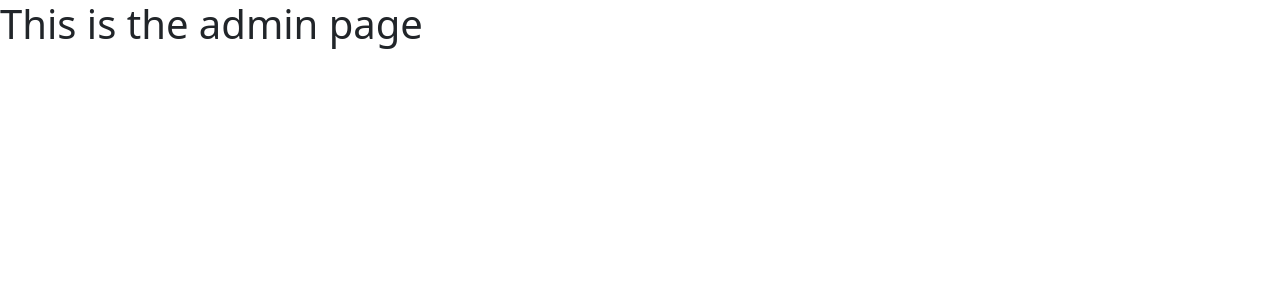
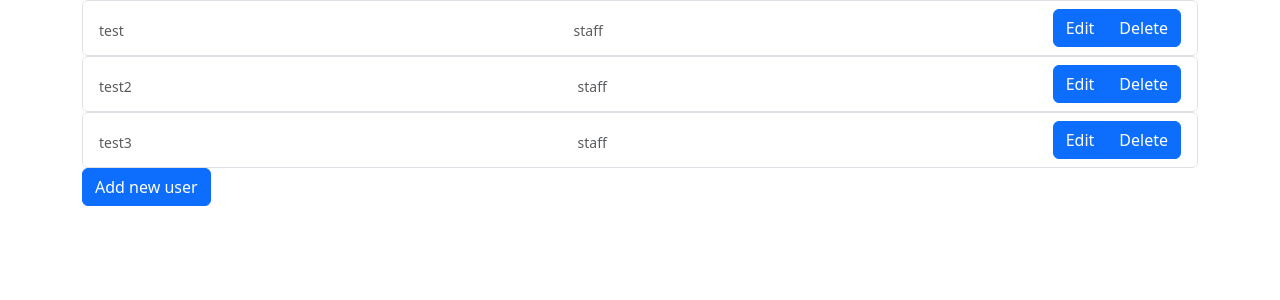
Before and after one commit to hungdojan/PIS_Project, a React (Create React App) app in the folder pis-frontend/: page /admin in a window 1280 px wide. Shown: the top 300 px of the page. Built offline with nearby package versions, Linux system fonts and the light colour scheme.

Commit message:
Login and Admin page

```diff
--- /dev/null
+++ b/pis-frontend/src/pages/adminPage/AdminPage.css
@@ -0,0 +1,5 @@
+.user-list-item {
+    display: flex;
+    justify-content: space-between;
+    align-items: center;
+}
--- a/pis-frontend/src/pages/adminPage/index.jsx
+++ b/pis-frontend/src/pages/adminPage/index.jsx
@@ -1,16 +1,233 @@
-import { useEffect } from 'react';
+import { useEffect, useState } from 'react';
+import './AdminPage.css';
+import {
+  Container,
+  Button,
+  ListGroupItem,
+  ListGroup,
+  FormText,
+  Modal,
+  Form,
+  ButtonGroup,
+} from 'react-bootstrap';
 
-// TODO:
-const AdminPage = () => {
+const RegisteredWindow = (props) => {
+  const [user, setUser] = useState({
+    id: 0,
+    username: '',
+    password: '',
+    role: 'staff',
+  });
+
   useEffect(() => {
-    document.title = 'Admin page';
-  }, []);
+    setUser(props.selectedUser);
+  }, [props]);
+
+  const handleClose = (event) => {
+    props.onSave(event.target.id === 'save', user);
+    setUser({
+      id: 0,
+      username: '',
+      password: '',
+      role: 'staff',
+    });
+    props.setShow(false);
+  };
+
+  const handleUsernameChange = (event) => {
+    setUser({
+      ...user,
+      username: event.target.value,
+    });
+    console.log(user);
+  };
+  const handlePasswordChange = (event) => {
+    setUser({
+      ...user,
+      password: event.target.value,
+    });
+  };
+  const handleRoleChange = (event) => {
+    setUser({
+      ...user,
+      role: event.target.value,
+    });
+  };
+
+  // console.log(user.id);
 
   return (
     <>
-      <h1>This is the admin page</h1>
+      <Modal
+        show={props.show}
+        onHide={handleClose}
+        backdrop="static"
+        onEscapeKeyDown={(event) => {
+          event.preventDefault();
+        }}
+      >
+        <Modal.Header>
+          <Modal.Title>User info</Modal.Title>
+        </Modal.Header>
+        <Modal.Body key={'modal-body-' + user.id}>
+          <Form>
+            <Form.Group className="mb-3" controlId="username-input">
+              <Form.Label>Username</Form.Label>
+              <Form.Control
+                type="text"
+                placeholder="Username"
+                autoFocus
+                onChange={handleUsernameChange}
+                value={user.username}
+                key={user.id + '-username'}
+              />
+            </Form.Group>
+            <Form.Group className="mb-3" controlId="role-select">
+              <Form.Label>Role</Form.Label>
+              <Form.Select onChange={handleRoleChange} value={user.role}>
+                <option value="admin">admin</option>
+                <option value="manager">manager</option>
+                <option value="chef">chef</option>
+                <option value="staff">staff</option>
+              </Form.Select>
+            </Form.Group>
+            <Form.Group className="mb-3" controlId="password-input">
+              <Form.Label>Password</Form.Label>
+              <Form.Control
+                type="password"
+                placeholder="Password"
+                onChange={handlePasswordChange}
+                value={user.password}
+                key={user.id + '-password'}
+              />
+            </Form.Group>
+          </Form>
+        </Modal.Body>
+        <Modal.Footer>
+          <Button variant="secondary" onClick={handleClose} id="close">
+            Close
+          </Button>
+          <Button variant="primary" onClick={handleClose} id="save">
+            Save Changes
+          </Button>
+        </Modal.Footer>
+      </Modal>
     </>
   );
 };
 
+const UserList = (props) => {
+  const user = props.user;
+  const handleOnEdit = props.handleOnEdit;
+  const handleOnDelete = props.handleOnDelete;
+  return (
+    <ListGroup>
+      <ListGroupItem key={'item' + user.username}>
+        <div className="user-list-item">
+          <FormText>{user.username}</FormText>
+          <FormText>{user.role}</FormText>
+          <ButtonGroup>
+            <Button id={user.id} onClick={handleOnEdit}>
+              Edit
+            </Button>
+            <Button id={user.id} onClick={handleOnDelete}>
+              Delete
+            </Button>
+          </ButtonGroup>
+        </div>
+      </ListGroupItem>
+    </ListGroup>
+  );
+};
+
+const AdminPage = () => {
+  const [users, setUsers] = useState([]);
+  const [show, setShow] = useState(false);
+  const [selectedUser, setSelectedUser] = useState({
+    id: 0,
+    username: '',
+    password: '',
+    role: 'staff',
+  });
+  const [lastID, setLastID] = useState(0);
+
+  useEffect(() => {
+    document.title = 'Admin page';
+    const tempUsers = [
+      { id: 1, username: 'test', role: 'staff', password: 'pass1' },
+      { id: 2, username: 'test2', role: 'staff', password: 'pass2' },
+      { id: 3, username: 'test3', role: 'staff', password: 'pass3' },
+    ];
+    setUsers(tempUsers);
+    setLastID(Math.max(...tempUsers.map((a) => a.id)) + 1);
+  }, []);
+
+  // console.log(lastID);
+
+  const handleOnEdit = (event) => {
+    const row = parseInt(event.target.id);
+    const index = users.findIndex((item) => item.id === row);
+    setSelectedUser(users[index]);
+    setShow(true);
+  };
+
+  const handleOnDelete = (event) => {
+    const row = parseInt(event.target.id);
+    setUsers(users.filter((item) => item.id !== row));
+  };
+
+  const registerUserButtonOnClick = (event) => {
+    setSelectedUser({
+      id: lastID,
+      username: '',
+      password: '',
+      role: 'staff',
+    });
+    setShow(true);
+  };
+
+  const handleOnSave = (save, user) => {
+    if (!save) {
+      return;
+    }
+    console.log(lastID);
+    console.log(user.id);
+    if (lastID === user.id) {
+      users.push(user);
+      setLastID(lastID + 1);
+    } else {
+      const index = users.findIndex((item) => item.id === user.id);
+      users[index] = {
+        ...user,
+      };
+    }
+    setSelectedUser({
+      id: lastID,
+      username: '',
+      password: '',
+      role: 'staff',
+    });
+  };
+
+  return (
+    <Container>
+      {users.map((user) => (
+        <UserList
+          user={user}
+          handleOnEdit={handleOnEdit}
+          handleOnDelete={handleOnDelete}
+          key={user.id}
+        />
+      ))}
+      <Button onClick={registerUserButtonOnClick}>Add new user</Button>
+      <RegisteredWindow
+        show={show}
+        setShow={setShow}
+        onSave={handleOnSave}
+        selectedUser={selectedUser}
+      />
+    </Container>
+  );
+};
+
 export default AdminPage;
--- a/pis-frontend/src/pages/login/LoginPage.css
+++ b/pis-frontend/src/pages/login/LoginPage.css
@@ -0,0 +1,20 @@
+
+.login-container {
+    flex-direction: column;
+    display: flex;
+    align-items: center;
+    justify-content: center;
+    height: 100vh;
+    width: 70%;
+
+}
+
+.login-label {
+    font-size: xx-large;
+}
+
+.submit-container {
+    display: flex;
+    align-items: center;
+    justify-content: center;
+}
--- a/pis-frontend/src/pages/login/index.jsx
+++ b/pis-frontend/src/pages/login/index.jsx
@@ -1,11 +1,76 @@
-import { useEffect } from 'react';
+import { useEffect, useState } from 'react';
+import { useNavigate } from 'react-router-dom';
 import './LoginPage.css';
+import Form from 'react-bootstrap/Form';
+import Button from 'react-bootstrap/Button';
+import Container from 'react-bootstrap/Container';
+import Alert from 'react-bootstrap/Alert';
 
 const LoginPage = () => {
+  const [username, setUsername] = useState('');
+  const [password, setPassword] = useState('');
+  const [error, setError] = useState(false);
+  const navigate = useNavigate();
+
   useEffect(() => {
     document.title = 'Login Page';
   }, []);
-  return <div className="login-container">This is a login page</div>;
+
+  const handleUsernameChange = (event) => {
+    setUsername(event.target.value);
+  };
+
+  const handlePasswordChange = (event) => {
+    setPassword(event.target.value);
+  };
+
+  const validate = () => {
+    return username === 'admin' && password === 'admin';
+  };
+
+  const handleSubmit = (event) => {
+    if (validate() === false) {
+      event.preventDefault();
+      setError(true);
+    } else {
+      navigate('/');
+    }
+  };
+  return (
+    <Container fluid className="mb-3 login-container">
+      <label className="mb-3 login-label">Login Page</label>
+      <Form onSubmit={handleSubmit}>
+        <Form.Group className="mb-3 login-input" controlId="usernameField">
+          <Form.Control
+            type="text"
+            placeholder="Username"
+            onChange={handleUsernameChange}
+          />
+        </Form.Group>
+        <Form.Group className="mb-3 login-input" controlId="passwordField">
+          <Form.Control
+            type="password"
+            placeholder="Password"
+            onChange={handlePasswordChange}
+          />
+        </Form.Group>
+        <Container className="submit-container">
+          <Button
+            className="login-submit-button mb-3"
+            variant="primary"
+            type="submit"
+          >
+            Submit
+          </Button>
+        </Container>
+      </Form>
+      {error && (
+        <Alert variant="danger" className="mb-3">
+          Login failed!
+        </Alert>
+      )}
+    </Container>
+  );
 };
 
 export default LoginPage;
```
